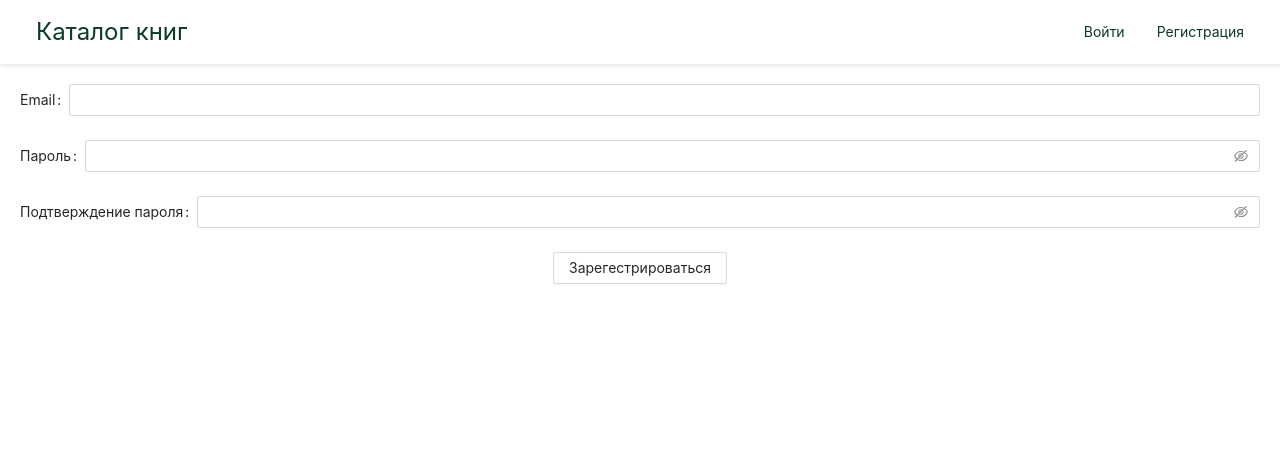
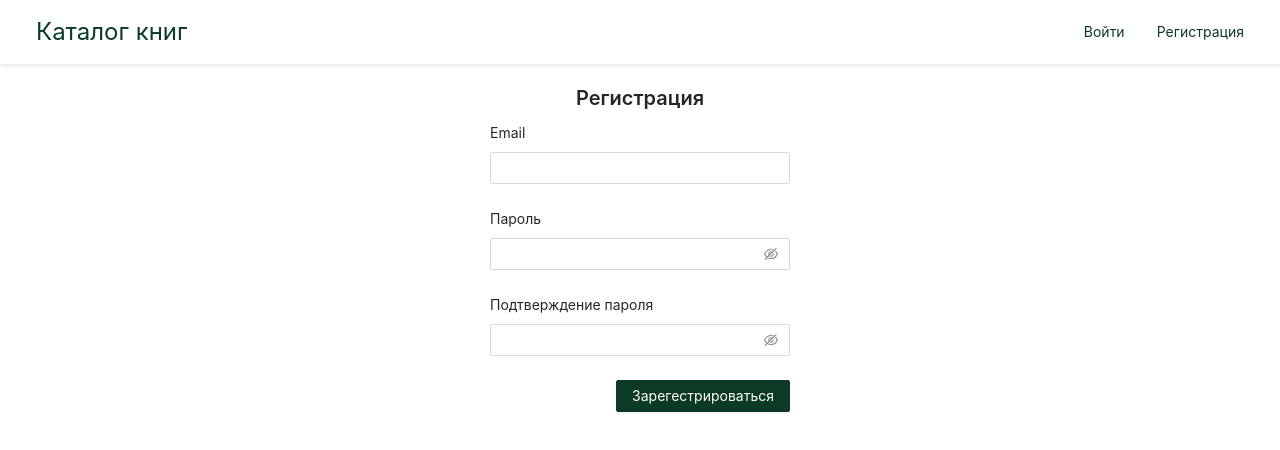
Before and after one commit to VerdiFran/book-catalog, a React (Create React App) app: page /registration in a window 1280 px wide. Shown: the top 450 px of the page. Built offline with nearby package versions, Linux system fonts and the light colour scheme.

Commit message:
Add registration from design

```diff
--- a/src/components/Registration/Registration.js
+++ b/src/components/Registration/Registration.js
@@ -1,25 +1,35 @@
 import React from 'react'
 import {Formik} from 'formik'
-import {Button, Form, Input} from 'antd'
+import {Alert, Button, Form, Input, Typography} from 'antd'
+import styles from './Registration.module.scss'
 
 /**
  * Component with register form
  * @returns {JSX.Element}
  * @constructor
  */
-const Registration = ({message, register}) => {
+const Registration = ({register}) => {
+    const {Title} = Typography
+
+    const passwordFieldsNotIsEmpty = (values) => values.password.length > 0 && values.confPassword.length > 0
+
     return (
         <div>
+            <Title level={4}>Регистрация</Title>
             <Formik
                 initialValues={{
                     email: '',
                     password: '',
+                    confPassword: '',
                     passwordIsConfirmed: false
                 }}
-                onSubmit={(values) => {register(values.email, values.password)}}
+                onSubmit={(values) => {
+                    register(values.email, values.password)
+                }}
             >
                 {({values, handleSubmit, handleChange, setFieldValue}) => (
-                    <Form layout="horizontal">
+                    <div className={styles.formContainer}>
+                        <Form layout="vertical">
                             <Form.Item label="Email">
                                 <Input
                                     name="email"
@@ -31,25 +41,48 @@ const Registration = ({message, register}) => {
                                 <Input.Password
                                     name="password"
                                     value={values.password}
-                                onChange={handleChange}
+                                    onChange={(e) => {
+                                        setFieldValue('password', e.currentTarget.value)
+                                        setFieldValue(
+                                            'passwordIsConfirmed',
+                                            passwordFieldsNotIsEmpty(values) &&
+                                            values.confPassword === e.currentTarget.value
+                                        )
+                                    }}
                                 />
                             </Form.Item>
                             <Form.Item label="Подтверждение пароля">
                                 <Input.Password
-                                onChange={(e) => setFieldValue(
+                                    onChange={(e) => {
+                                        setFieldValue('confPassword', e.currentTarget.value)
+                                        setFieldValue(
                                             'passwordIsConfirmed',
+                                            passwordFieldsNotIsEmpty(values) &&
                                             values.password === e.currentTarget.value
-                                    )}
+                                        )
+                                    }}
                                 />
                             </Form.Item>
                             {
-                            values.passwordIsConfirmed && <div>Password is confirmed</div>
+                                values.passwordIsConfirmed && <Form.Item>
+                                    <Alert message="Пароль подтвержден." type="success" showIcon/>
+                                </Form.Item>
                             }
-                        <div>{message}</div>
+                            {/*<div>{message}</div>*/}
+                            {/*{
+                                messageText.length > 0 && message.error(messageText)
+                            }*/}
                             <Form.Item>
-                            <Button htmlType="submit" onClick={handleSubmit}>Зарегестрироваться</Button>
+                                <div className={styles.buttonContainer}>
+                                    <Button
+                                        htmlType="submit"
+                                        onClick={handleSubmit}
+                                        type="primary"
+                                    >Зарегестрироваться</Button>
+                                </div>
                             </Form.Item>
                         </Form>
+                    </div>
                 )}
             </Formik>
         </div>
--- /dev/null
+++ b/src/components/Registration/Registration.module.scss
@@ -0,0 +1,8 @@
+.formContainer {
+    width: 300px;
+    margin: auto;
+}
+
+.buttonContainer {
+    float: right;
+}
--- a/src/components/Registration/RegistrationContainer.js
+++ b/src/components/Registration/RegistrationContainer.js
@@ -1,10 +1,5 @@
 import {connect} from 'react-redux'
 import {register} from '../../redux/reducers/authReducer'
 import Registration from './Registration'
-import {getMessage} from '../../utils/selectors/authSelectors'
 
-const mapStateToProps = (state) => ({
-    message: getMessage(state)
-})
-
-export default connect(mapStateToProps, {register})(Registration)
+export default connect(null, {register})(Registration)
--- a/src/redux/reducers/authReducer.js
+++ b/src/redux/reducers/authReducer.js
@@ -1,15 +1,14 @@
 import firebase from '../../firebase'
 import {userIdGenerator} from '../../utils/generators/userIdGenerator'
+import {message} from 'antd'
 
 const SET_USER_DATA = 'SET-USER-DATA'
-const SET_MESSAGE = 'SET-MESSAGE'
 
 const userIdIterator = userIdGenerator()
 
 const initialState = {
     isAuth: false,
-    email: '',
-    message: ''
+    email: ''
 }
 
 const authReducer = (state = initialState, action) => {
@@ -20,18 +19,12 @@ const authReducer = (state = initialState, action) => {
                 ...action.userData,
                 isAuth: action.isAuth
             }
-        case SET_MESSAGE:
-            return {
-                ...state,
-                message: action.message
-            }
         default:
             return state
     }
 }
 
 const setUserData = (isAuth, userData) => ({type: SET_USER_DATA, isAuth, userData})
-const setMessage = (message) => ({type: SET_MESSAGE, message})
 
 export const login = (email, password) => async dispatch => {
     const ref = firebase.firestore().collection('users')
@@ -47,7 +40,7 @@ export const login = (email, password) => async dispatch => {
     }
 }
 
-export const register = (email, password) => async dispatch => {
+export const register = (email, password) => async () => {
     const ref = firebase.firestore().collection('users')
 
     const snap = await ref.where('email', '==', email).get()
@@ -56,7 +49,7 @@ export const register = (email, password) => async dispatch => {
     snap.forEach(doc => users.push(doc.data()))
 
     if (users.length) {
-        dispatch(setMessage('Пользователь с таким email уже существует, попробуйте другой.'))
+        message.error('Пользователь с таким email уже существует.')
     } else {
         const id = userIdIterator.next().value
 
--- a/src/utils/selectors/authSelectors.js
+++ b/src/utils/selectors/authSelectors.js
@@ -1,5 +1,3 @@
 export const getIsAuth = (state) => state.auth.isAuth
 
 export const getUserData = (state) => ({email: state.auth.email})
-
-export const getMessage = (state) => state.auth.message
```
Lines whose indentation alone changed are shown as unchanged.
